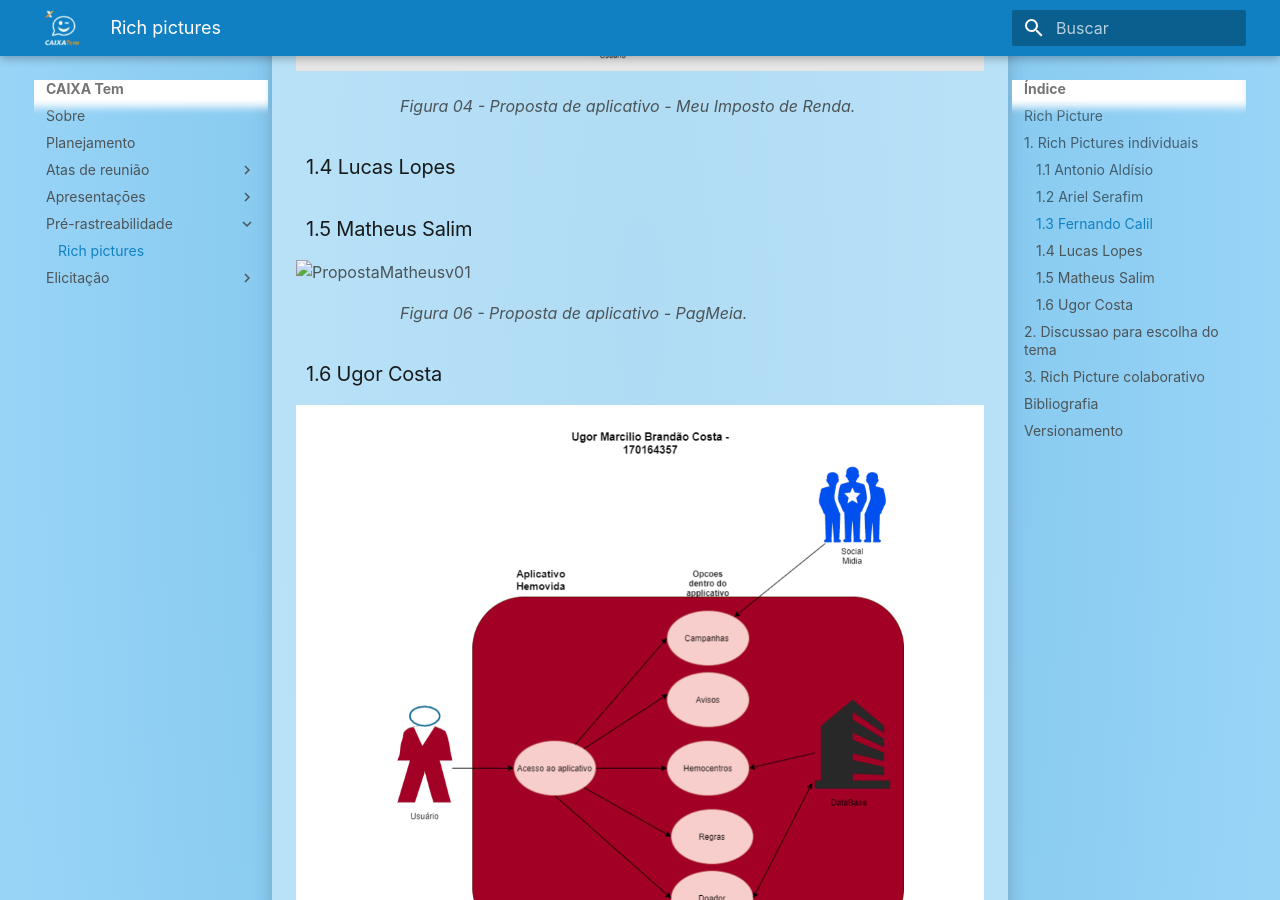
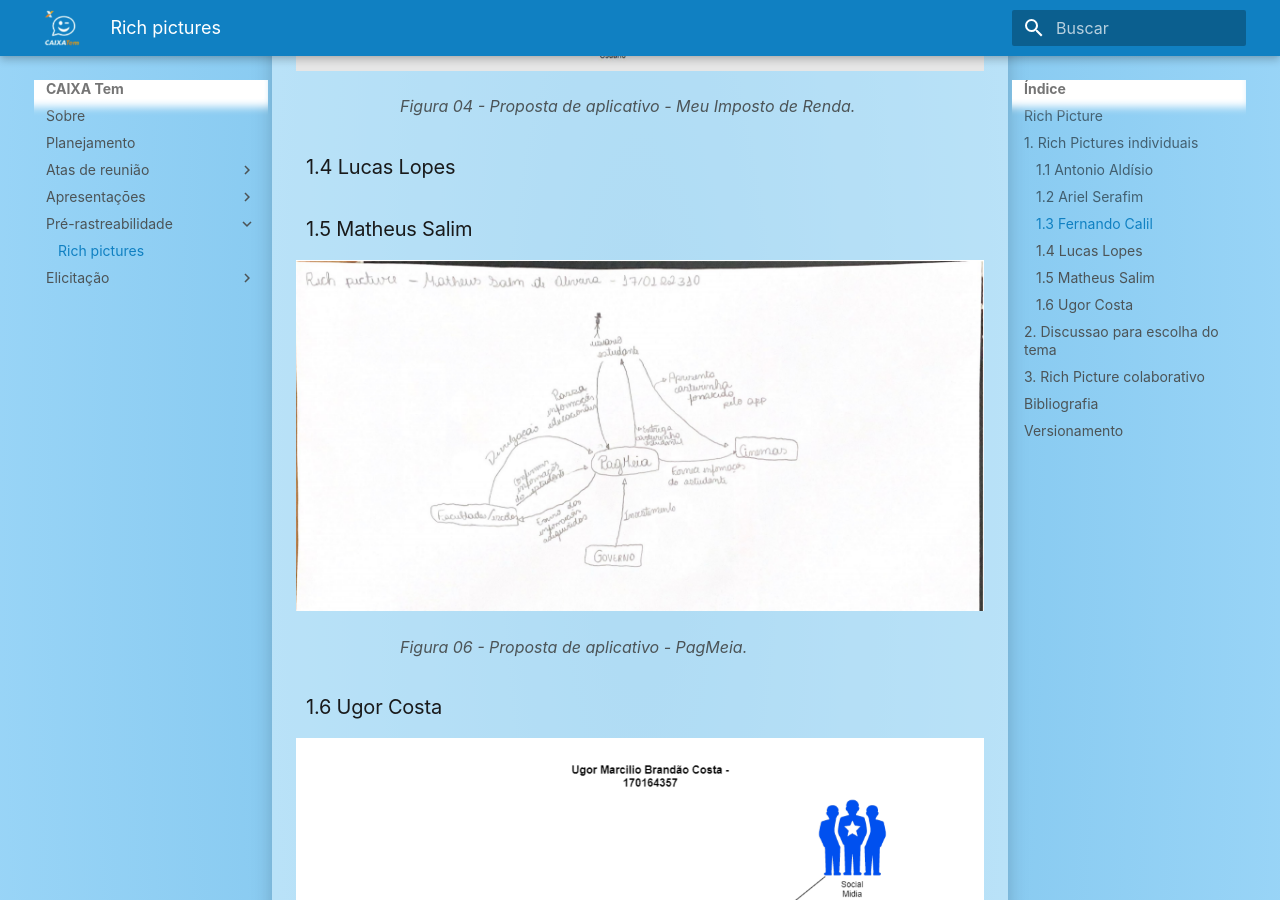
Before and after one commit to AntonioAldisio/2021.1-Caixa_Tem, an MkDocs documentation site: the page built from docs/PreRastreabilidade/rich_pictures.md, in a window 1280 px wide and 900 px high, scrolled down 2118 px. Built offline with MkDocs 1.6.1 and Material for MkDocs 9.7.7, drawn with Linux system fonts in a browser that asks for light colours; some web fonts are replaced.

Commit message:
Update rich_pictures.md

```diff
--- a/docs/PreRastreabilidade/rich_pictures.md
+++ b/docs/PreRastreabilidade/rich_pictures.md
@@ -36,9 +36,8 @@
 
 ### 1.5 Matheus Salim
 
-<img width="800px" src="../../assets/RichPicture/rich picture_pagmeia.png" alt="PropostaMatheusv01">
+<img width="800px" src="../../assets/RichPicture/richpicture_pagmeia.png" alt="PropostaMatheusv01">
 <figcaption>Figura 06 - Proposta de aplicativo - PagMeia.  </figcaption>
-
 
 ### 1.6 Ugor Costa
 <img width="800px" src="../../assets/RichPicture/richpicturHemovida.png" alt="PropostaUgorv01">
```
